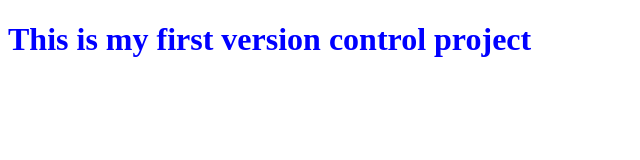
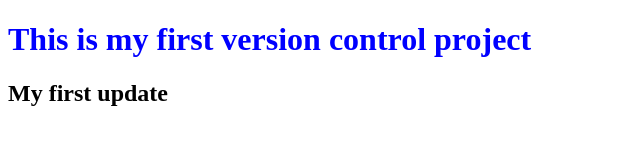
Before and after one commit to kayongo95/my-first-project-1, a plain HTML site: page index.html in a window 1280 px wide. Shown: the whole page, without its empty margins (0-640 px from the left). Drawn offline with Linux system fonts and the light colour scheme.

Commit message:
add the H2 title

```diff
--- a/index.html
+++ b/index.html
@@ -8,5 +8,6 @@
 </head>
 <body>
     <h1>This is my first version control project</h1>
+    <h2>My first update</h2>
 </body>
 </html>
```
